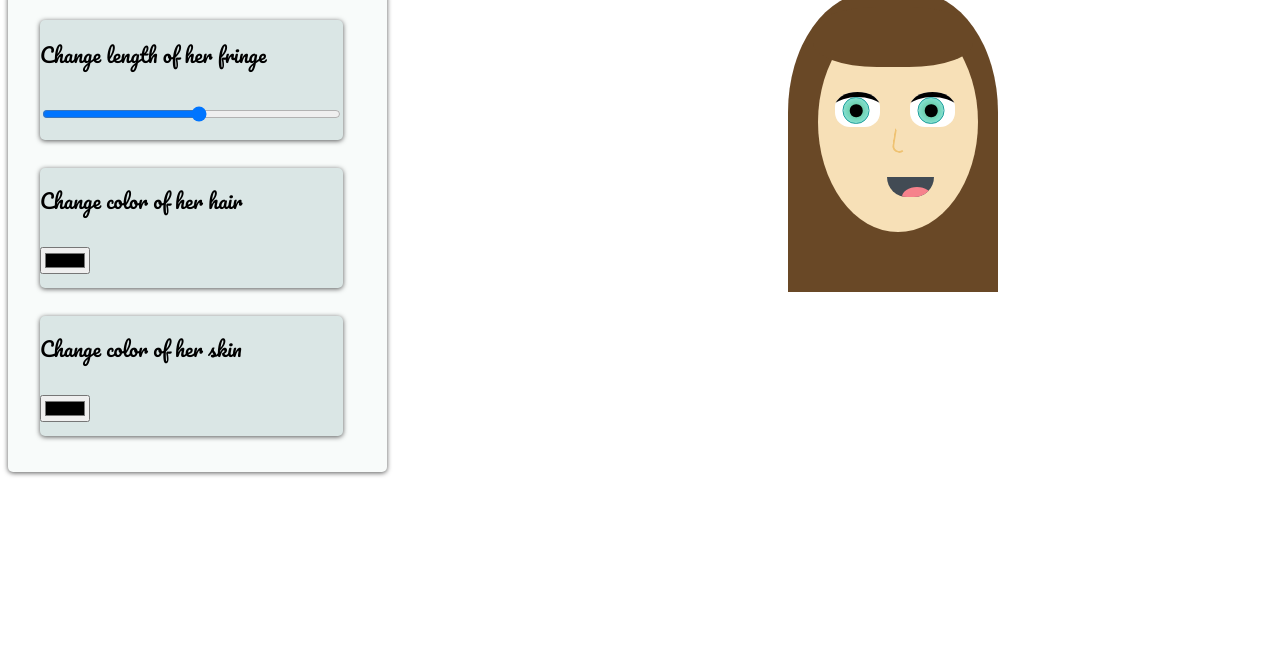
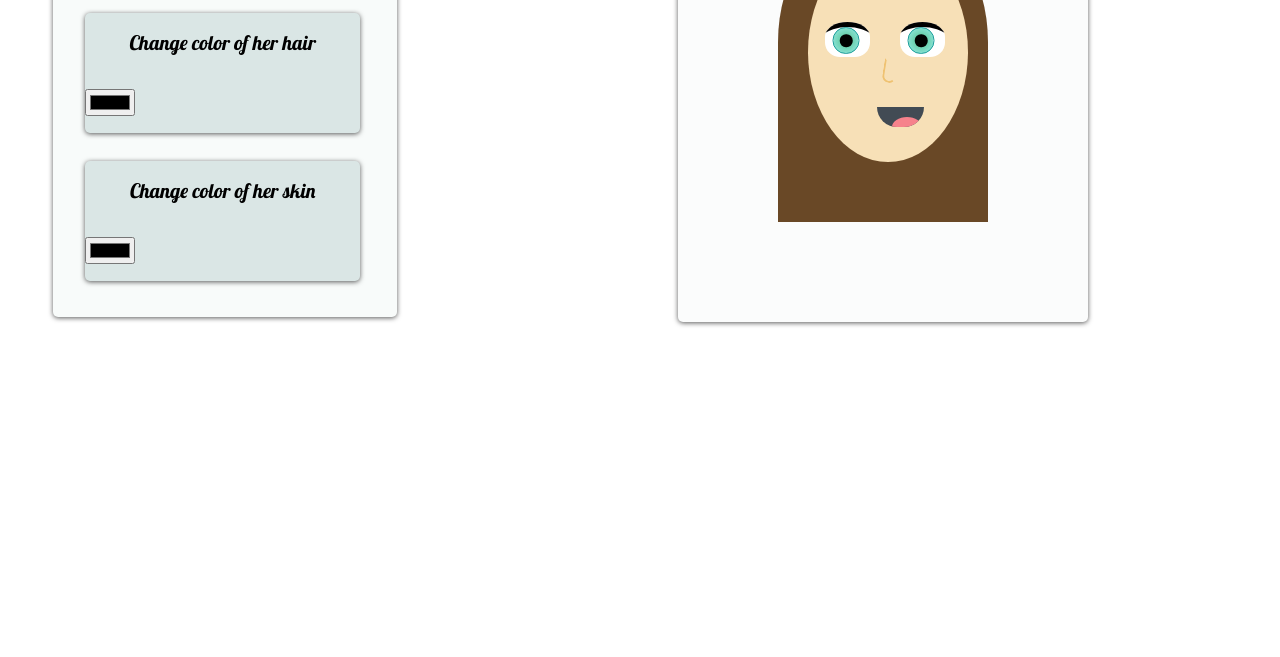
Before and after one commit to aleksandra-lisek/Makeover, a website built with webpack: page index.html in a window 1280 px wide. Shown: the part 201-858 px from the top of the page. Before the commit the page ends 833 px from the top, so only its background shows below. Built offline with nearby package versions, Linux system fonts and the light colour scheme.

Commit message:
head's area

```diff
--- a/index.html
+++ b/index.html
@@ -5,13 +5,13 @@
     <meta charset="utf-8">
     <title>Makeover</title>
     <link rel="stylesheet" href="./css/main.css">
-    <link href="https://fonts.googleapis.com/css?family=Pacifico" rel="stylesheet">
+    <link href="https://fonts.googleapis.com/css?family=Lobster" rel="stylesheet">
 </head>
 
 <body>
 
     <div class="grid">
-        <div class="title"><h1>Makeover!!!!</h1></div>
+        <!-- <div class="title"><h1>Makeover!!!!</h1></div> -->
 
         <div class="inputs">
 
--- a/sass/_inputs.scss
+++ b/sass/_inputs.scss
@@ -7,7 +7,8 @@
         box-shadow: 0 1px 5px rgba(0,0,0,.65);
     // padding: 20px;
     // display: grid;
-    // align-items: center;
+    align-self: center;
+    margin-left: 20px;
 
     label{
         font-size: 2rem;
@@ -18,6 +19,7 @@
 .in{
     display: grid;
     align-items: center;
+    text-align: center;
     // align-self: center;
     height: 25%;
     width: 80%;
@@ -32,3 +34,13 @@
     //     align-self: center;
     // }
 }
+
+
+.head{
+    // border: 1px solid black;
+    background-color: lighten(#789996, 45%);
+    box-shadow: 0 1px 5px rgba(0,0,0,.65);
+    border-radius: 5px;
+    padding: 90px 100px 0px 100px;
+    height: 400px;
+}
--- a/sass/main.scss
+++ b/sass/main.scss
@@ -5,7 +5,8 @@
 
 html {
     font-size: 10px;
-    font-family: 'Pacifico', cursive;
+font-family: 'Lobster', cursive;
+
     height: 100vh;
 }
 
@@ -22,6 +23,7 @@ html {
     grid-template-rows: 1fr 1fr;
     // grid-gap: 1rem;
     grid-template-areas:
-   "title title title "
+   // " . . . "
    "inputs . head ";
+   padding: 25px;
 }
```
Also changed, not shown: css/main.css.
